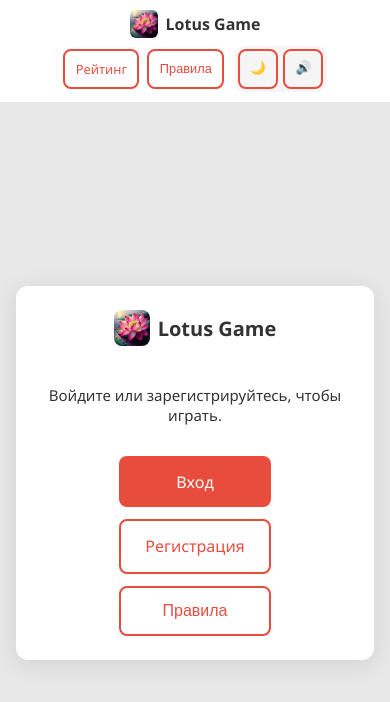
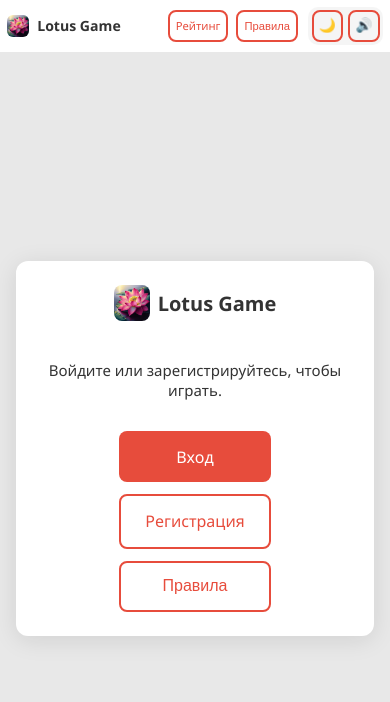
Before and after one commit to maxim-polyakov/lotus_game, a React (Create React App) app in the folder client/: page / in a window 390 px wide. Shown: the top 702 px of the page. Built offline with nearby package versions, Linux system fonts and the light colour scheme.

Commit message:
Update App.css

```diff
--- a/client/src/App.css
+++ b/client/src/App.css
@@ -555,7 +555,7 @@
   display: flex;
   justify-content: space-between;
   align-items: center;
-  flex-wrap: wrap;
+  flex-wrap: nowrap;
   padding: 1rem 1.5rem;
   padding-left: max(1.5rem, env(safe-area-inset-left));
   padding-right: max(1.5rem, env(safe-area-inset-right));
@@ -566,7 +566,7 @@
 header .header-actions {
   display: flex;
   align-items: center;
-  flex-wrap: wrap;
+  flex-wrap: nowrap;
   gap: 0.65rem 0.85rem;
   justify-content: flex-end;
   flex: 1;
@@ -577,22 +577,22 @@
 }
 header .header-buttons {
   display: flex;
-  flex-wrap: wrap;
+  flex-wrap: nowrap;
   align-items: center;
   gap: 0.5rem 0.65rem;
   justify-content: flex-end;
   flex: 1;
-  min-width: min(100%, 12rem);
+  min-width: 0;
 }
 header .header-nav-primary {
   display: flex;
-  flex-wrap: wrap;
+  flex-wrap: nowrap;
   gap: 0.5rem;
   align-items: center;
 }
 header .header-nav-secondary {
   display: flex;
-  flex-wrap: wrap;
+  flex-wrap: nowrap;
   gap: 0.4rem 0.5rem;
   align-items: center;
 }
@@ -2555,85 +2555,137 @@
 
 /* ========== АДАПТАЦИЯ ПОД МОБИЛЬНЫЕ УСТРОЙСТВА ========== */
 
-/* Общие стили для мобильных */
+/* Общие стили для мобильных — шапка остаётся одной горизонтальной полосой */
 @media (max-width: 768px) {
   body { font-size: 15px; }
   header {
-    padding: 0.75rem 1rem;
-    gap: 0.5rem;
-    flex-wrap: wrap;
+    padding: 0.5rem 0.6rem;
+    padding-left: max(0.6rem, env(safe-area-inset-left));
+    padding-right: max(0.6rem, env(safe-area-inset-right));
+    gap: 0.35rem;
+    flex-wrap: nowrap;
+    align-items: center;
   }
   header .header-logo {
-    font-size: 1.1rem;
+    font-size: 0.95rem;
     flex-shrink: 0;
   }
   header .header-logo img {
-    height: 28px;
+    height: 26px;
   }
   header .header-actions {
-    gap: 0.5rem;
-    flex-wrap: wrap;
+    gap: 0.35rem;
+    flex-wrap: nowrap;
+    min-width: 0;
+    flex: 1;
     justify-content: flex-end;
+    overflow-x: auto;
+    overflow-y: hidden;
+    -webkit-overflow-scrolling: touch;
+    scrollbar-width: thin;
+  }
+  header .header-actions-guest {
+    flex: 1;
+    min-width: 0;
+    overflow-x: auto;
+    flex-wrap: nowrap;
   }
   header .btn {
-    padding: 0.5rem 0.85rem;
-    font-size: 0.85rem;
+    padding: 0.38rem 0.55rem;
+    font-size: 0.78rem;
+    min-height: 2.05rem;
+    flex-shrink: 0;
+    white-space: nowrap;
+  }
+  header .btn-outline {
+    padding: 0.38rem 0.5rem;
+  }
+  header .btn-icon {
+    padding: 0.32rem;
+    min-height: 2.05rem;
+    width: 2.05rem;
+    min-width: 2.05rem;
+    font-size: 0.9rem;
   }
   header .header-user {
     margin-right: 0.25rem;
-    order: -1;
-    width: 100%;
-    margin-bottom: 0.25rem;
+    flex-shrink: 0;
+    width: auto;
+    margin-bottom: 0;
   }
   header .header-actions .navbar-hero-select {
-    width: 100%;
+    flex-shrink: 0;
   }
   header .header-actions .navbar-hero-select-trigger {
-    max-width: none;
-    width: 100%;
-    justify-content: flex-start;
+    max-width: 9rem;
   }
   header .header-buttons {
-    width: 100%;
-    justify-content: flex-start;
+    width: auto;
+    flex: 0 0 auto;
+    flex-wrap: nowrap;
+    justify-content: flex-end;
+  }
+  header .header-nav-primary,
+  header .header-nav-secondary {
+    flex-wrap: nowrap;
   }
   .header-avatar,
   .header-avatar-placeholder {
-    width: 28px;
-    height: 28px;
+    width: 26px;
+    height: 26px;
+    font-size: 0.75rem;
+  }
+  header .header-username {
     font-size: 0.8rem;
-  }
-  header .header-username {
-    font-size: 0.9rem;
-    max-width: 120px;
+    max-width: 88px;
     overflow: hidden;
     text-overflow: ellipsis;
+    white-space: nowrap;
   }
 }
 
 @media (max-width: 480px) {
   header {
-    flex-direction: column;
-    align-items: stretch;
-    padding: 0.6rem 0.75rem;
+    padding: 0.45rem 0.45rem;
+    padding-left: max(0.45rem, env(safe-area-inset-left));
+    padding-right: max(0.45rem, env(safe-area-inset-right));
+    flex-direction: row;
+    align-items: center;
   }
   header .header-logo {
-    justify-content: center;
-    font-size: 1rem;
+    font-size: 0.88rem;
+    justify-content: flex-start;
+  }
+  header .header-logo img {
+    height: 22px;
   }
   header .header-actions {
-    justify-content: center;
+    justify-content: flex-end;
   }
   header .header-buttons {
-    justify-content: center;
+    justify-content: flex-end;
   }
   header .header-user {
-    justify-content: center;
-    margin-bottom: 0.5rem;
+    justify-content: flex-start;
+    margin-bottom: 0;
   }
   header .btn {
-    padding: 0.5rem 0.65rem;
-    font-size: 0.8rem;
+    padding: 0.32rem 0.42rem;
+    font-size: 0.7rem;
+    min-height: 1.95rem;
+  }
+  header .btn-outline {
+    padding: 0.32rem 0.38rem;
+  }
+  header .btn-icon {
+    min-height: 1.95rem;
+    width: 1.95rem;
+    min-width: 1.95rem;
+    font-size: 0.85rem;
+  }
+  header .header-username {
+    max-width: 64px;
+    font-size: 0.75rem;
   }
 }
 
```
